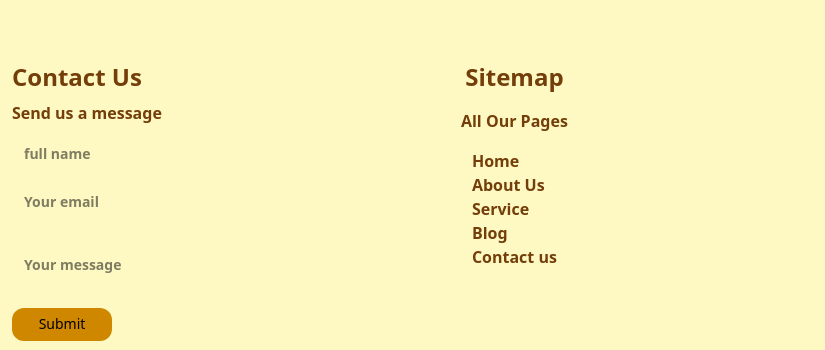
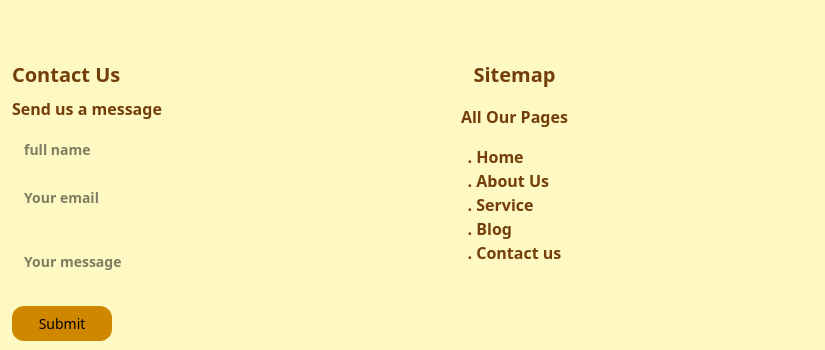
Before and after one commit to salamaliyah17-jpg/Lemonadee, a plain HTML site: page index.html in a window 1280 px wide. Shown: the part 2059-2409 px from the top of the page, 0-825 px from the left. Drawn offline with nearby package versions, Linux system fonts and the light colour scheme.

Commit message:
second repo

```diff
--- a/index.html
+++ b/index.html
@@ -158,11 +158,11 @@
 <div class="  h-80 w-[100%] flex p-3 ">
 
     <div class="  h-70 w-[60%] flex flex-col gap-2">
-        <b class="text-2xl font-extrabold text-yellow-900">Contact Us</b>
+        <b class="text-xl font-extrabold text-yellow-900">Contact Us</b>
         <p class="font-bold text-yellow-900">Send us a message</p>
-        <input type="text" placeholder="full name" class=" p-3 h-10 w-[80%] hover:border-3 hover:rounded-2xl hover:border-yellow-500 text-sm font-bold">
-        <input type="text" placeholder="Your email" class=" p-3 h-10 w-[80%] hover:border-3 hover:rounded-2xl hover:border-yellow-500 text-sm font-bold">
-        <input type="text" placeholder="Your message" class=" p-3 h-20 w-[80%] hover:border-3 hover:rounded-2xl hover:border-yellow-500 text-sm font-bold">
+        <input type="text" placeholder="full name" class=" p-3 h-10 w-[55%] hover:border-3 hover:rounded-2xl hover:border-yellow-500 text-sm font-bold">
+        <input type="text" placeholder="Your email" class=" p-3 h-10 w-[55%] hover:border-3 hover:rounded-2xl hover:border-yellow-500 text-sm font-bold">
+        <input type="text" placeholder="Your message" class=" p-3 h-20 w-[55%] hover:border-3 hover:rounded-2xl hover:border-yellow-500 text-sm font-bold">
 <div class=" h-10 w-25 flex items-center justify-center bg-yellow-600 rounded-xl text-sm ">
     <p>Submit</p>
 </div>
@@ -170,14 +170,14 @@
     </div>
 
     <div class=" h-70 w-[40%] flex flex-col  items-center gap-4 ">
-        <b class="font-extrabold text-yellow-900 text-2xl">Sitemap</b>
+        <b class="font-extrabold text-yellow-900 text-xl">Sitemap</b>
         <p class="font-bold text-yellow-900">All Our Pages</p>
         <ul class="text-yellow-900 font-bold ">
-            <li>Home</li>
-            <li>About Us</li>
-            <li>Service</li>
-            <li>Blog</li>
-            <li>Contact us</li>
+            <li>. Home</li>
+            <li>. About Us</li>
+            <li>. Service</li>
+            <li>. Blog</li>
+            <li>. Contact us</li>
         </ul>
     </div>
 
```
